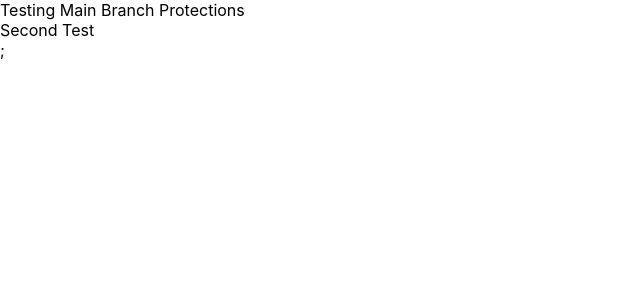
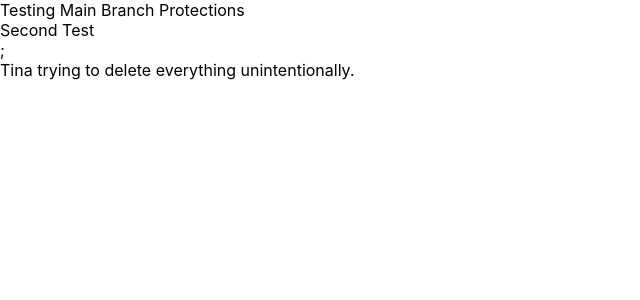
Before and after one commit to threnody5/github-testing-app, a React (Create React App) app: page / in a window 1280 px wide. Shown: the top 300 px of the page, without its empty margins (0-640 px from the left). Built offline with nearby package versions, Linux system fonts and the light colour scheme.

Commit message:
add tina component

```diff
--- a/src/App.js
+++ b/src/App.js
@@ -1,12 +1,16 @@
 /** @format */
 
 import './App.css';
+import Tina from './tina/tina';
 
 function App() {
   return (
     <div>
       <div>Testing Main Branch Protections</div>
       <div>Second Test</div>;
+      <Tina />
+
+
     </div>
   );
 }
--- /dev/null
+++ b/src/Tina/tina.js
@@ -0,0 +1,6 @@
+
+export default function Tina() {
+    return (
+        <div>Tina trying to delete everything unintentionally.</div>
+    )
+}
```
